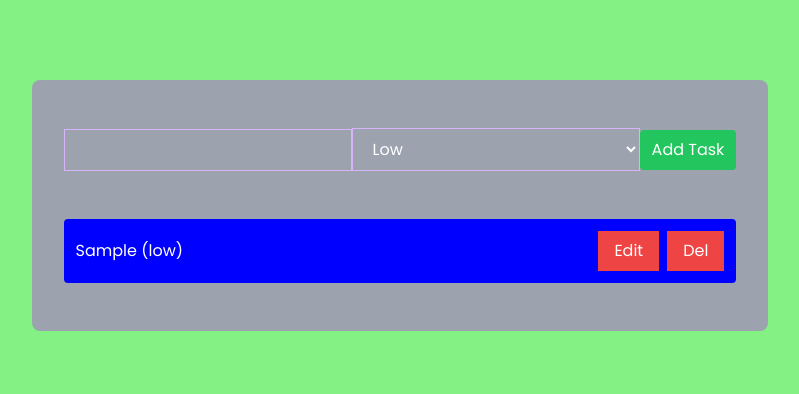
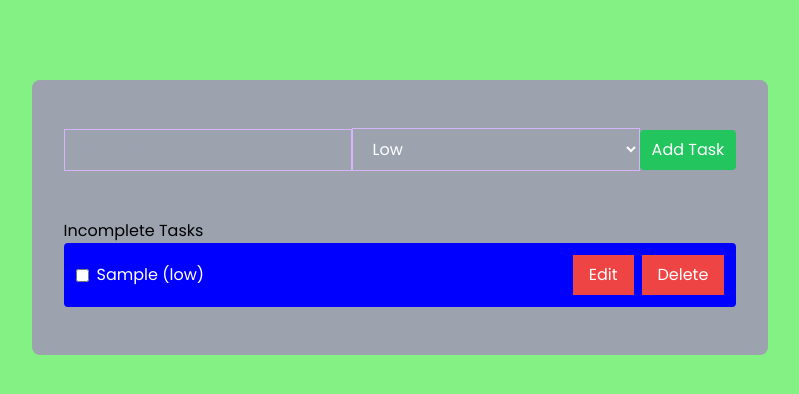
Before and after one commit to mehedihasananik/Todo-App-With-React, a React (Vite) app: page / in a window 1280 px wide. Both pictures are taken after typing "Sample" into the empty fields and a click on the button "Add Task". Shown: the top 394 px of the page, without its empty margins (240-1039 px from the left). Built offline with nearby package versions, Linux system fonts and the light colour scheme.

Commit message:
task incompled completed functionality added

```diff
--- a/src/components/EditTodo/EditTodo.jsx
+++ b/src/components/EditTodo/EditTodo.jsx
@@ -1,10 +1,13 @@
+// EditTodo.js
+import React, { useState } from "react";
+
 const EditTodo = ({ todo, editTask }) => {
   const [value, setValue] = useState(todo.task);
 
   const handleSubmit = (e) => {
     e.preventDefault();
-    if (value) {
-      editTask(value, todo.id);
+    if (value.trim() !== "") {
+      editTask(value, todo.id, todo.priority);
     }
   };
 
@@ -14,16 +17,9 @@ const EditTodo = ({ todo, editTask }) => {
         <input
           type="text"
           value={value}
-          placeholder="what you are thinking?"
-          className="outline-none bg-transparent border border-purple-300 px-4 py-2 mt-4 mb-8 w-72 text-white"
           onChange={(e) => setValue(e.target.value)}
         />
-        <button
-          type="submit"
-          className="bg-green-500 text-white border-none py-2 px-3 rounded cursor-pointer"
-        >
-          Update
-        </button>
+        <button type="submit">Update</button>
       </form>
     </div>
   );
--- a/src/components/Todo/Todo.jsx
+++ b/src/components/Todo/Todo.jsx
@@ -1,3 +1,6 @@
+// Todo.js
+import React from "react";
+
 const Todo = ({ todo, deleteTodo, toggleTodo, editTodo }) => {
   // Determine background color based on priority
   let priorityColor = "blue"; // Default color for low priority
@@ -15,12 +18,17 @@ const Todo = ({ todo, deleteTodo, toggleTodo, editTodo }) => {
       style={{ backgroundColor: priorityColor }} // Apply background color style
       className="flex justify-between items-center text-white p-3 rounded mb-4"
     >
-      <p
-        onClick={() => toggleTodo(todo.id)}
-        className={`${todo.completed ? "line-through" : ""} cursor-pointer`}
-      >
-        {taskWithPriority} {/* Display task name with priority */}
-      </p>
+      <label className="flex items-center">
+        <input
+          type="checkbox"
+          checked={todo.completed}
+          onChange={() => toggleTodo(todo.id)}
+          className="mr-2 cursor-pointer"
+        />
+        <p className={`${todo.completed ? "line-through" : ""} cursor-pointer`}>
+          {taskWithPriority} {/* Display task name with priority */}
+        </p>
+      </label>
       <div>
         <button
           className="mx-2 bg-red-500 text-white px-4 py-2"
@@ -32,7 +40,7 @@ const Todo = ({ todo, deleteTodo, toggleTodo, editTodo }) => {
           className="bg-red-500 text-white px-4 py-2"
           onClick={() => deleteTodo(todo.id)}
         >
-          Del
+          Delete
         </button>
       </div>
     </div>
--- a/src/components/TodoManager/TodoManager.jsx
+++ b/src/components/TodoManager/TodoManager.jsx
@@ -1,4 +1,5 @@
-import { useState } from "react";
+// TodoManager.js
+import React, { useState } from "react";
 import TodoForm from "../TodoForm/TodoForm";
 import { v4 as uuidv4 } from "uuid";
 import EditTodo from "../EditTodo/EditTodo";
@@ -6,6 +7,7 @@ import Todo from "../Todo/Todo";
 
 const TodoManager = () => {
   const [todos, setTodos] = useState([]);
+  const [tasksAdded, setTasksAdded] = useState(false);
 
   const priorityColors = {
     low: "blue",
@@ -19,11 +21,14 @@ const TodoManager = () => {
       {
         id: uuidv4(),
         task: todo.task,
+        priority: todo.priority,
         completed: false,
         isEditing: false,
-        priority: todo.priority,
       },
     ]);
+
+    // Set tasksAdded to true after adding a task
+    setTasksAdded(true);
   };
 
   const deleteTodo = (id) => {
@@ -56,22 +61,41 @@ const TodoManager = () => {
     );
   };
 
+  const completedTodos = todos.filter((todo) => todo.completed);
+  const incompleteTodos = todos.filter((todo) => !todo.completed);
+
   return (
     <div className="bg-gray-400 mt-20 p-8 rounded-lg">
       <TodoForm addTodo={addTodo} />
-      {todos.map((todo) =>
-        todo.isEditing ? (
-          <EditTodo key={todo.id} todo={todo} editTask={editTask} />
-        ) : (
+      {tasksAdded && incompleteTodos.length > 0 && (
+        <div>
+          <h2>Incomplete Tasks</h2>
+          {incompleteTodos.map((todo) => (
             <Todo
               key={todo.id}
               todo={todo}
               deleteTodo={deleteTodo}
               toggleTodo={toggleTodo}
               editTodo={editTodo}
-            priorityColors={priorityColors} // Pass priorityColors as prop
+              priorityColors={priorityColors}
             />
-        )
+          ))}
+        </div>
+      )}
+      {completedTodos.length > 0 && (
+        <div>
+          <h2>Completed Tasks</h2>
+          {completedTodos.map((todo) => (
+            <Todo
+              key={todo.id}
+              todo={todo}
+              deleteTodo={deleteTodo}
+              toggleTodo={toggleTodo}
+              editTodo={editTodo}
+              priorityColors={priorityColors}
+            />
+          ))}
+        </div>
       )}
     </div>
   );
```
Lines whose indentation alone changed are shown as unchanged.
